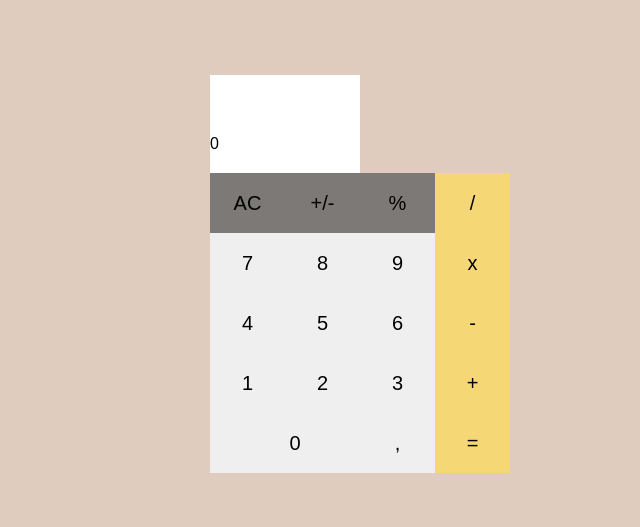
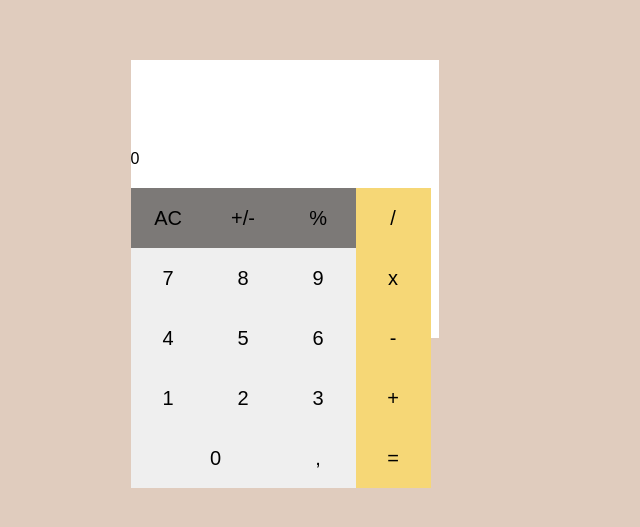
Before and after one commit to EliMarago/Calculator-2, a plain HTML site: page index.html in a window 1280 px wide. Shown: the part 201-728 px from the top of the page, without its empty margins (355-995 px from the left). Drawn offline with Linux system fonts and the light colour scheme.

Commit message:
Update style.css

```diff
--- a/style.css
+++ b/style.css
@@ -40,7 +40,8 @@ margin-left: 210px;
 .display-container
 {
     background-color: white;
-    padding-top: 60px;
+    padding-top: 90px;
+    padding-right:150px
 }
 .simbolo
 {
```
